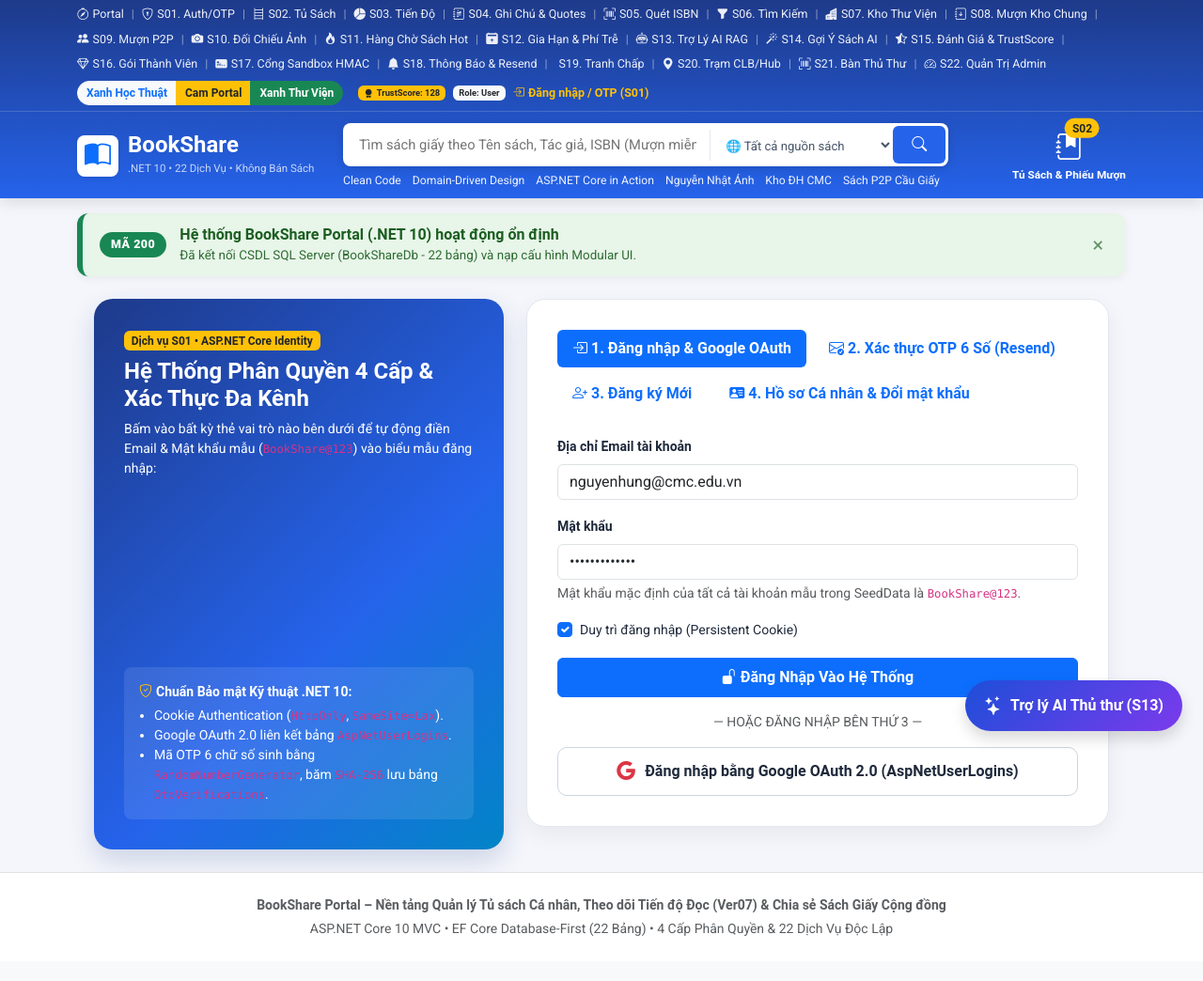
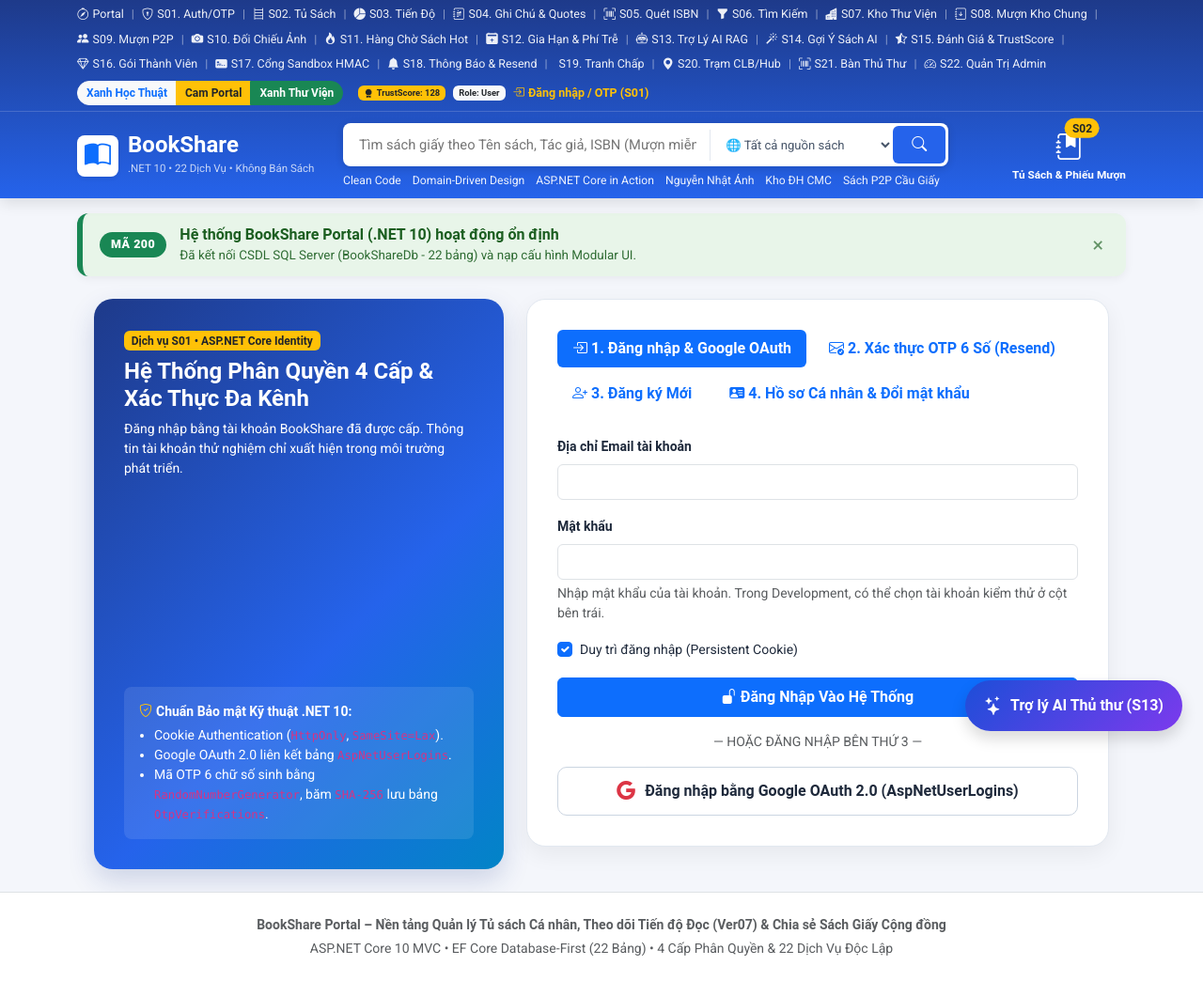
Before and after one commit to wn123484-star/Quan_ly_tu_sach_ca_nhan, an ASP.NET Core app: page /S01AuthOtpGoogle in a window 1280 px wide. Shown: the whole page at 94% size. Before the commit the page ends 996 px from the top, so only its background shows below. Run offline with ASP.NET Core 8, Linux system fonts and the light colour scheme; some libraries are stand-ins or nearby versions; some web fonts are replaced.

Commit message:
Add files via upload

```diff
--- a/src/BookShare.Web/Views/Modules/S01_AuthOtpGoogle/Index.cshtml
+++ b/src/BookShare.Web/Views/Modules/S01_AuthOtpGoogle/Index.cshtml
@@ -46,10 +46,11 @@
                 <div>
                     <span class="badge bg-warning text-dark fw-bold mb-2">Dịch vụ S01 • ASP.NET Core Identity</span>
                     <h4 class="fw-bold mb-2">Hệ Thống Phân Quyền 4 Cấp & Xác Thực Đa Kênh</h4>
+                    @if (Model.DemoAccounts.Any())
+                    {
                         <p class="small opacity-90 mb-3">
-                        Bấm vào bất kỳ thẻ vai trò nào bên dưới để tự động điền Email & Mật khẩu mẫu (<code>BookShare@123</code>) vào biểu mẫu đăng nhập:
+                            Chế độ Development: chọn thẻ vai trò để điền nhanh tài khoản kiểm thử. Không sử dụng các tài khoản này trên môi trường thật.
                         </p>
-
                         <div class="d-flex flex-column gap-2 mb-4">
                             @foreach (var acc in Model.DemoAccounts)
                             {
@@ -59,10 +60,15 @@
                                         <span class="small opacity-85"><i class="bi bi-star-fill text-warning me-1"></i>TrustScore: @acc.TrustScore</span>
                                     </div>
                                     <div class="fw-bold small">@acc.FullName</div>
-                                <div class="small opacity-75 font-monospace">@acc.Email • MK: BookShare@123</div>
+                                    <div class="small opacity-75 font-monospace">@acc.Email • Tài khoản kiểm thử</div>
                                 </button>
                             }
                         </div>
+                    }
+                    else
+                    {
+                        <p class="small opacity-90 mb-4">Đăng nhập bằng tài khoản BookShare đã được cấp. Thông tin tài khoản thử nghiệm chỉ xuất hiện trong môi trường phát triển.</p>
+                    }
                 </div>
 
                 <div class="p-3 rounded-3 bg-white bg-opacity-10 small">
@@ -111,12 +117,12 @@
 
                             <div class="mb-3">
                                 <label class="form-label small fw-bold" for="loginEmail">Địa chỉ Email tài khoản</label>
-                                <input type="email" class="form-control" id="loginEmail" name="Email" value="nguyenhung@cmc.edu.vn" required />
+                                <input type="email" class="form-control" id="loginEmail" name="Email" value="" maxlength="254" autocomplete="username" required />
                             </div>
                             <div class="mb-3">
                                 <label class="form-label small fw-bold" for="loginPassword">Mật khẩu</label>
-                                <input type="password" class="form-control" id="loginPassword" name="Password" value="BookShare@123" required />
-                                <div class="form-text small">Mật khẩu mặc định của tất cả tài khoản mẫu trong SeedData là <code>BookShare@123</code>.</div>
+                                <input type="password" class="form-control" id="loginPassword" name="Password" maxlength="100" autocomplete="current-password" required />
+                                <div class="form-text small">Nhập mật khẩu của tài khoản. Trong Development, có thể chọn tài khoản kiểm thử ở cột bên trái.</div>
                             </div>
                             <div class="d-flex justify-content-between align-items-center mb-3">
                                 <div class="form-check">
@@ -144,10 +150,13 @@
                     <!-- TAB 2: GỬI & XÁC THỰC MÃ OTP 6 SỐ QUA RESEND -->
                     <div class="tab-pane fade" id="tabOtpResend" role="tabpanel">
                         <div class="mb-3">
+                            <h6 class="fw-bold text-primary"><i class="bi bi-shield-lock me-1"></i>Đăng nhập / xác thực bằng OTP</h6>
+                            <p class="small text-muted mb-2">Chọn “Đăng nhập OTP” để nhận mã qua email. Phiên đăng nhập chỉ được tạo sau khi OTP hợp lệ và còn hạn.</p>
                             <label class="form-label small fw-bold" for="otpEmail">Địa chỉ Email nhận mã OTP 6 số</label>
                             <div class="input-group">
-                                <input type="email" id="otpEmail" class="form-control" value="@(Model.CurrentUserEmail ?? "nguyenhung@cmc.edu.vn")" placeholder="Nhập email nhận OTP..." />
-                                <select id="otpPurpose" class="form-select" style="max-width: 195px;">
+                                <input type="email" id="otpEmail" class="form-control" value="@(Model.IsAuthenticated ? Model.CurrentUserEmail : string.Empty)" placeholder="Nhập email nhận OTP..." maxlength="254" autocomplete="email" required />
+                                <select id="otpPurpose" class="form-select" style="max-width: 195px;" aria-label="Mục đích OTP" required>
+                                    <option value="Login" selected>Đăng nhập OTP</option>
                                     <option value="VerifyLoan">Xác nhận Mượn P2P</option>
                                     <option value="Register">Xác minh Đăng ký</option>
                                     <option value="ResetPassword">Khôi phục Mật khẩu</option>
@@ -171,12 +180,12 @@
                             <input type="hidden" id="otpCodeFull" />
                             <label class="form-label small fw-bold d-block mb-2">Nhập 6 chữ số xác thực OTP:</label>
                             <div class="s01-otp-box mb-3">
-                                <input type="text" class="s01-otp-digit" maxlength="1" autocomplete="off" />
-                                <input type="text" class="s01-otp-digit" maxlength="1" autocomplete="off" />
-                                <input type="text" class="s01-otp-digit" maxlength="1" autocomplete="off" />
-                                <input type="text" class="s01-otp-digit" maxlength="1" autocomplete="off" />
-                                <input type="text" class="s01-otp-digit" maxlength="1" autocomplete="off" />
-                                <input type="text" class="s01-otp-digit" maxlength="1" autocomplete="off" />
+                                <input type="text" class="s01-otp-digit" maxlength="1" inputmode="numeric" pattern="[0-9]" autocomplete="one-time-code" aria-label="Chữ số OTP" required />
+                                <input type="text" class="s01-otp-digit" maxlength="1" inputmode="numeric" pattern="[0-9]" autocomplete="off" aria-label="Chữ số OTP" required />
+                                <input type="text" class="s01-otp-digit" maxlength="1" inputmode="numeric" pattern="[0-9]" autocomplete="off" aria-label="Chữ số OTP" required />
+                                <input type="text" class="s01-otp-digit" maxlength="1" inputmode="numeric" pattern="[0-9]" autocomplete="off" aria-label="Chữ số OTP" required />
+                                <input type="text" class="s01-otp-digit" maxlength="1" inputmode="numeric" pattern="[0-9]" autocomplete="off" aria-label="Chữ số OTP" required />
+                                <input type="text" class="s01-otp-digit" maxlength="1" inputmode="numeric" pattern="[0-9]" autocomplete="off" aria-label="Chữ số OTP" required />
                             </div>
                             <button type="submit" class="btn btn-success fw-bold px-4 py-2">
                                 <i class="bi bi-shield-fill-check me-1"></i>Xác Thực Mã OTP 6 Số
@@ -191,27 +200,24 @@
                             <div class="row g-3">
                                 <div class="col-md-6">
                                     <label class="form-label small fw-bold">Họ và tên đầy đủ</label>
-                                    <input type="text" name="FullName" class="form-control" placeholder="VD: Nguyễn Văn A" required />
+                                    <input type="text" name="FullName" class="form-control" placeholder="VD: Nguyễn Văn A" minlength="2" maxlength="100" autocomplete="name" required />
                                 </div>
                                 <div class="col-md-6">
                                     <label class="form-label small fw-bold">Địa chỉ Email</label>
-                                    <input type="email" name="Email" class="form-control" placeholder="sinhvien@cmc.edu.vn" required />
+                                    <input type="email" name="Email" class="form-control" placeholder="sinhvien@cmc.edu.vn" maxlength="254" autocomplete="email" required />
                                 </div>
                                 <div class="col-md-6">
                                     <label class="form-label small fw-bold">Mật khẩu</label>
-                                    <input type="password" name="Password" class="form-control" value="BookShare@123" required />
+                                    <input type="password" name="Password" class="form-control" minlength="6" maxlength="100" autocomplete="new-password" required />
                                 </div>
-                                <div class="col-md-6">
-                                    <label class="form-label small fw-bold">Vai trò khởi tạo (Demo 4 Roles)</label>
-                                    <select name="SelectedRole" class="form-select">
-                                        <option value="User">User (Độc giả & Chủ tủ sách)</option>
-                                        <option value="Curator">Curator (Chủ nhiệm CLB / Hub)</option>
-                                        <option value="Librarian">Librarian (Thủ thư Kho chung)</option>
-                                    </select>
+                                <div class="col-md-6 d-flex align-items-end">
+                                    <div class="alert alert-info py-2 px-3 w-100 mb-0 small" role="note">
+                                        Tài khoản mới luôn được cấp quyền <strong>User</strong>. Quyền Curator, Librarian và Admin chỉ được cấp bởi quản trị viên.
+                                    </div>
                                 </div>
                                 <div class="col-12">
                                     <label class="form-label small fw-bold">Địa chỉ / Khu vực giao nhận sách P2P</label>
-                                    <input type="text" name="Address" class="form-control" value="Cầu Giấy, Hà Nội" />
+                                    <input type="text" name="Address" class="form-control" maxlength="250" autocomplete="street-address" />
                                 </div>
                                 <div class="col-12">
                                     <button type="submit" class="btn btn-primary w-100 fw-bold py-2">
@@ -224,6 +230,19 @@
 
                     <!-- TAB 4: HỒ SƠ CÁ NHÂN & ĐỔI MẬT KHẨU (MỤC 2.4 RUBRIC) -->
                     <div class="tab-pane fade" id="tabProfile" role="tabpanel">
+                        @if (!Model.IsAuthenticated)
+                        {
+                            <div class="s01-profile-guest text-center p-4 p-md-5 rounded-4 border bg-light">
+                                <div class="icon-box bg-primary text-white mx-auto mb-3"><i class="bi bi-person-lock"></i></div>
+                                <h5 class="fw-bold">Đăng nhập để xem hồ sơ cá nhân</h5>
+                                <p class="text-muted mb-3">Thông tin hồ sơ và chức năng đổi mật khẩu chỉ hiển thị với tài khoản đã xác thực. Dữ liệu của tài khoản khác không được tải cho khách.</p>
+                                <button type="button" class="btn btn-primary" data-bs-toggle="pill" data-bs-target="#tabLogin">
+                                    <i class="bi bi-box-arrow-in-right me-1"></i>Đến trang đăng nhập
+                                </button>
+                            </div>
+                        }
+                        else
+                        {
                         <div class="d-flex align-items-center gap-3 p-3 rounded-4 bg-light border mb-3">
                             <img src="@Model.CurrentUserAvatarUrl" alt="Avatar" id="s01AvatarPreview"
                                  class="rounded-circle border shadow-sm" style="width:64px; height:64px; object-fit:cover;"
@@ -242,19 +261,19 @@
                             <div class="row g-3">
                                 <div class="col-md-6">
                                     <label class="form-label small fw-bold">Họ và tên (<code>FullName</code>) *</label>
-                                    <input type="text" id="profFullName" class="form-control" value="@Model.CurrentUserFullName" required />
+                                    <input type="text" id="profFullName" class="form-control" value="@Model.CurrentUserFullName" minlength="2" maxlength="100" autocomplete="name" required />
                                 </div>
                                 <div class="col-md-6">
                                     <label class="form-label small fw-bold">Số điện thoại (<code>PhoneNumber</code>)</label>
-                                    <input type="text" id="profPhone" class="form-control" value="@Model.CurrentUserPhoneNumber" placeholder="0988xxxxxx" />
+                                    <input type="tel" id="profPhone" class="form-control" value="@Model.CurrentUserPhoneNumber" placeholder="0988xxxxxx" maxlength="20" pattern="\+?[0-9\s().-]{8,20}" autocomplete="tel" />
                                 </div>
                                 <div class="col-md-6">
                                     <label class="form-label small fw-bold">Địa chỉ / Khu vực P2P (<code>Address</code>)</label>
-                                    <input type="text" id="profAddress" class="form-control" value="@Model.CurrentUserAddress" />
+                                    <input type="text" id="profAddress" class="form-control" value="@Model.CurrentUserAddress" maxlength="250" autocomplete="street-address" />
                                 </div>
                                 <div class="col-md-6">
                                     <label class="form-label small fw-bold">Link Ảnh đại diện (<code>AvatarUrl</code>)</label>
-                                    <input type="text" id="profAvatarUrl" class="form-control" value="@Model.CurrentUserAvatarUrl" />
+                                    <input type="url" id="profAvatarUrl" class="form-control" value="@Model.CurrentUserAvatarUrl" maxlength="500" placeholder="https://..." />
                                 </div>
                                 <div class="col-12 text-end">
                                     <button type="submit" class="btn btn-primary fw-bold px-4">
@@ -271,11 +290,11 @@
                             <div class="row g-3 align-items-end">
                                 <div class="col-md-5">
                                     <label class="form-label small fw-bold">Mật khẩu hiện tại</label>
-                                    <input type="password" id="profCurrentPass" class="form-control" value="BookShare@123" required />
+                                    <input type="password" id="profCurrentPass" class="form-control" minlength="1" maxlength="100" autocomplete="current-password" required />
                                 </div>
                                 <div class="col-md-5">
                                     <label class="form-label small fw-bold">Mật khẩu mới (tối thiểu 6 ký tự)</label>
-                                    <input type="password" id="profNewPass" class="form-control" value="BookShare@123" required />
+                                    <input type="password" id="profNewPass" class="form-control" minlength="6" maxlength="100" autocomplete="new-password" required />
                                 </div>
                                 <div class="col-md-2">
                                     <button type="submit" class="btn btn-outline-danger fw-bold w-100">
@@ -284,6 +303,7 @@
                                 </div>
                             </div>
                         </form>
+                        }
                     </div>
                 </div>
             </div>
```
Lines whose indentation alone changed are shown as unchanged.
